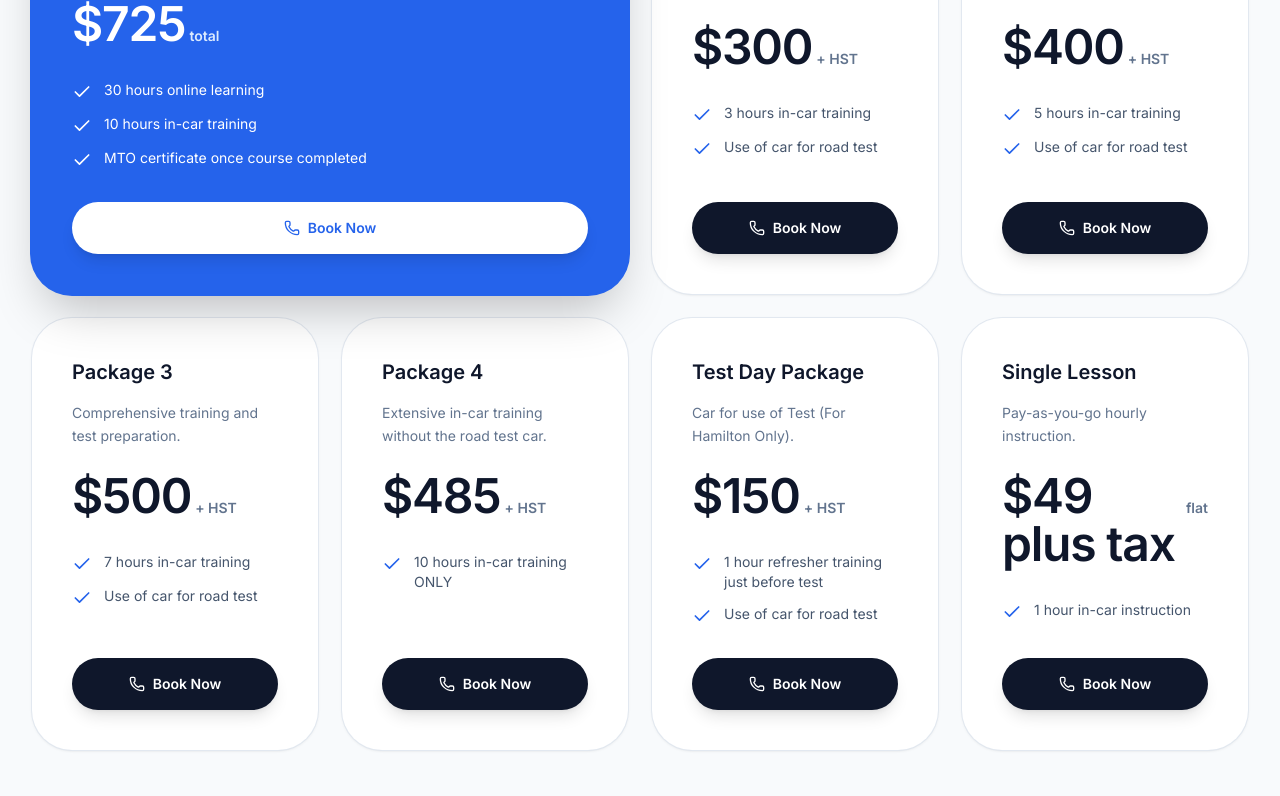
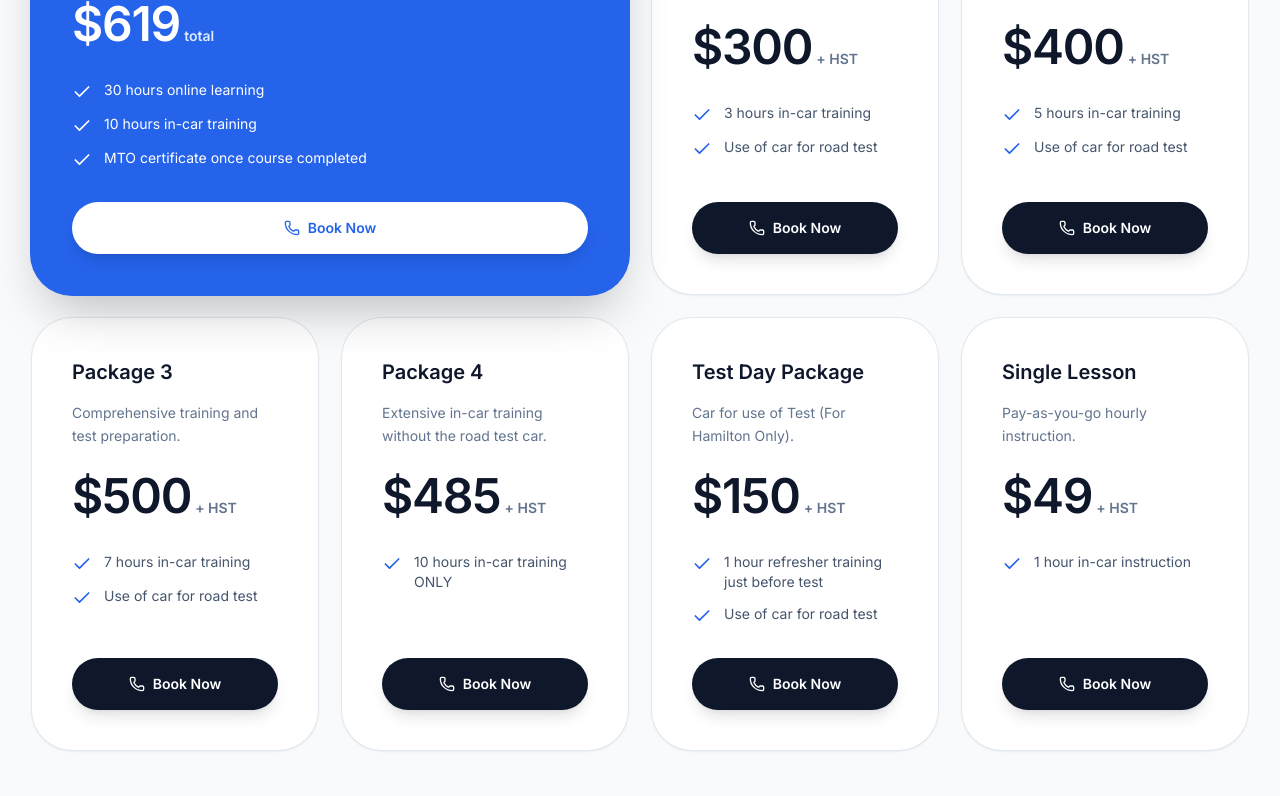
Before and after one commit to shaheertiger/LetsDriveSafe, a React (Vite) app: page / in a window 1280 px wide. Shown: the part 7756-8552 px from the top of the page. Built offline with nearby package versions, Linux system fonts and the light colour scheme.

Commit message:
Update Pricing.tsx

```diff
--- a/src/components/Pricing.tsx
+++ b/src/components/Pricing.tsx
@@ -6,7 +6,7 @@ const tiers = [
     name: 'Full Certification Course',
     id: 'course',
     href: 'tel:6476250730',
-    price: '$725',
+    price: '$619',
     priceSuffix: 'total',
     description: 'Complete MTO-approved beginner driver education program ($619 + HST).',
     features: [
@@ -84,8 +84,8 @@ const tiers = [
     name: 'Single Lesson',
     id: 'single',
     href: 'tel:6476250730',
-    price: '$49 plus tax',
-    priceSuffix: 'flat',
+    price: '$49',
+    priceSuffix: '+ HST',
     description: 'Pay-as-you-go hourly instruction.',
     features: [
       '1 hour in-car instruction',
```
